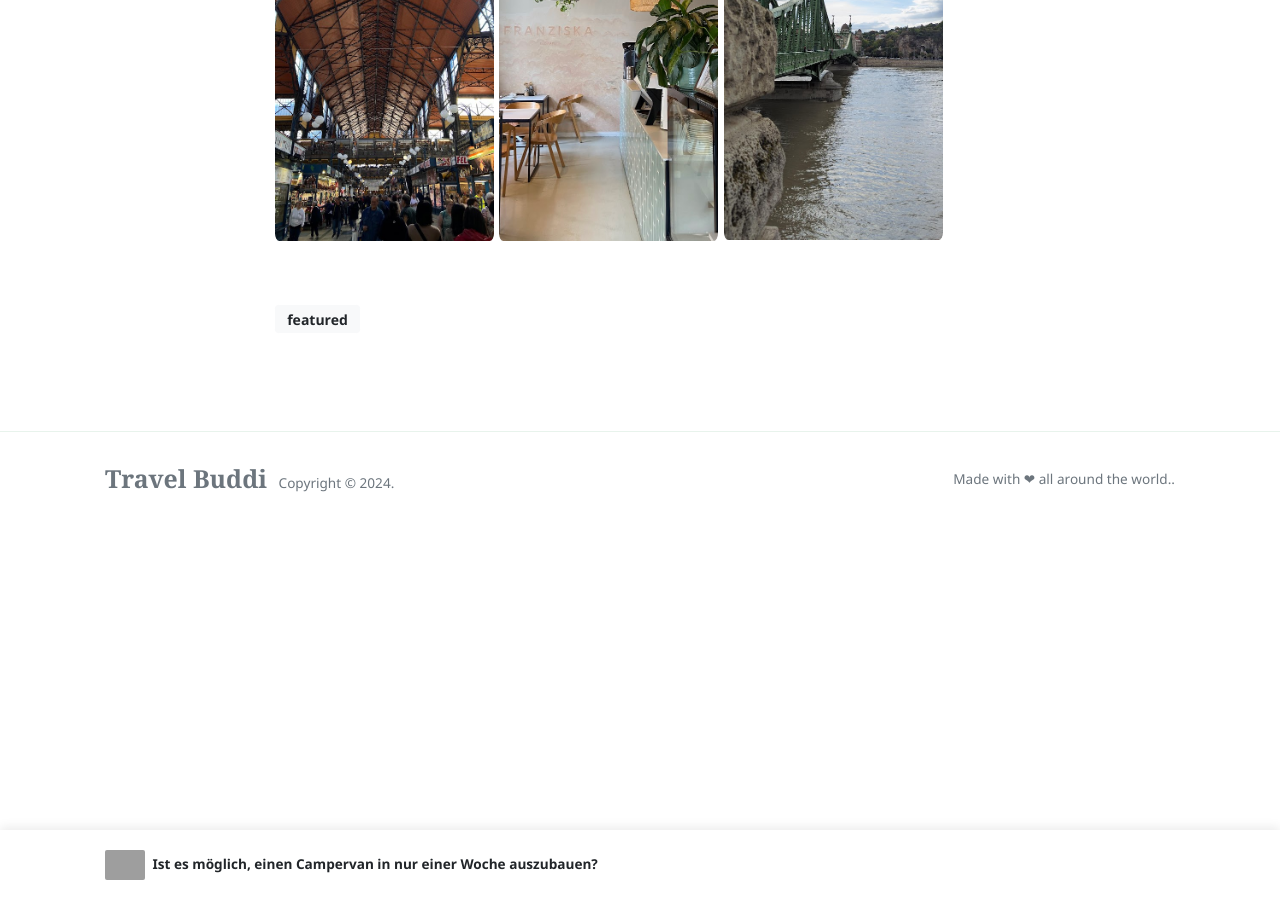
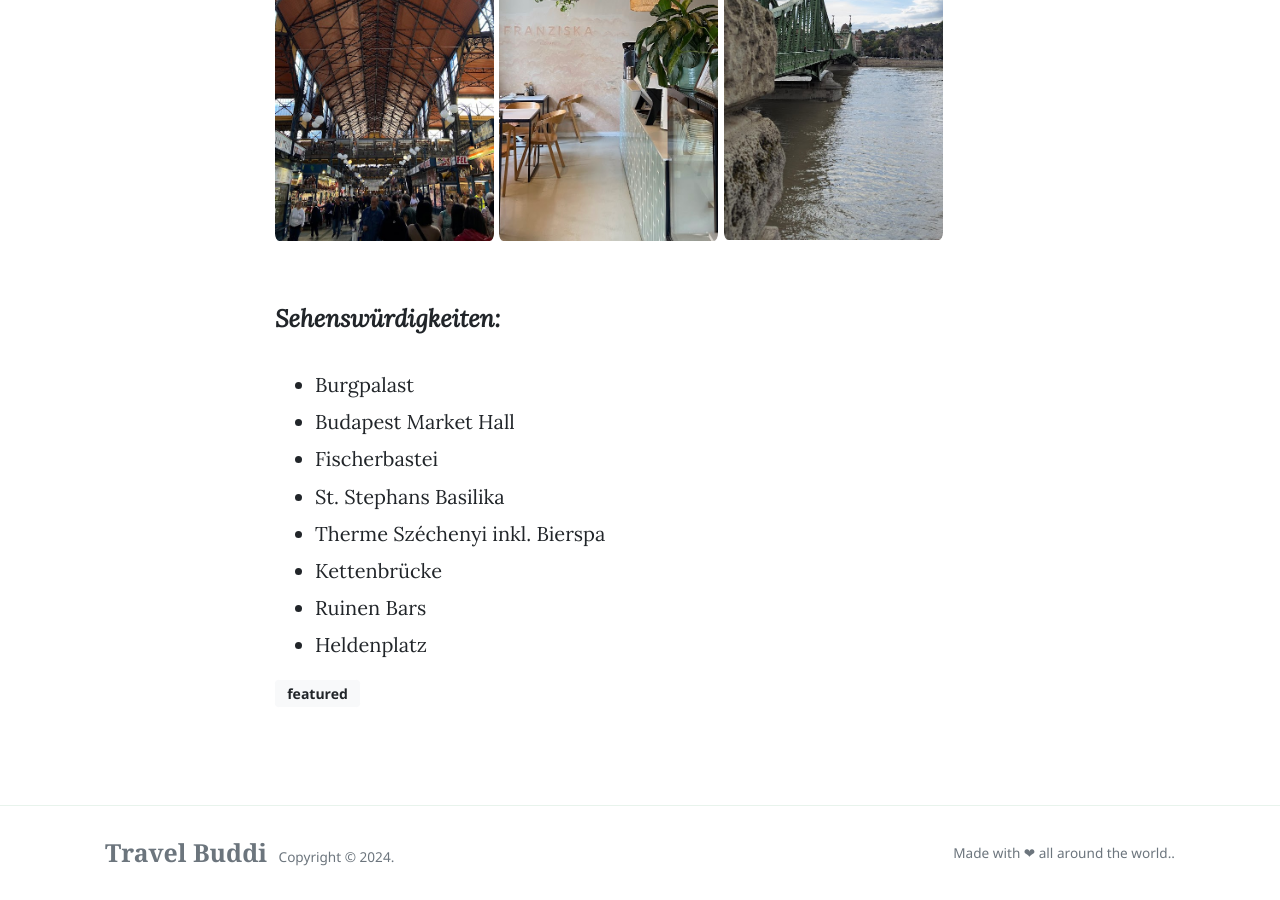
Before and after one commit to travelbuddi/travelbuddi.github.io, a Jekyll site: the page built from _posts/2024-08-08-Osteuropa-Balkan.md, in a window 1280 px wide and 900 px high, scrolled down 19232 px. Built offline with Jekyll 4.4.1, drawn with Linux system fonts in a browser that asks for light colours; nearby versions of some CDN libraries; grey boxes are pictures that could not be loaded.

Commit message:
Update Budapest

```diff
--- a/_posts/2024-08-08-Osteuropa-Balkan.md
+++ b/_posts/2024-08-08-Osteuropa-Balkan.md
@@ -171,3 +171,14 @@ Zu guter Letzt haben wir Ungarn durchquert und die Städte Kecskemét und Budape
 ![Ungarn](/assets/images/Ungarn2.jpg){: width="30%"}
 ![Ungarn](/assets/images/Ungarn3.jpg){: width="30%"}
 ![Ungarn](/assets/images/Ungarn4.jpg){: width="30%"}
+
+
+#### *Sehenswürdigkeiten:*
+* Burgpalast
+* Budapest Market Hall
+* Fischerbastei
+* St. Stephans Basilika
+* Therme Széchenyi inkl. Bierspa
+* Kettenbrücke
+* Ruinen Bars
+* Heldenplatz
```
